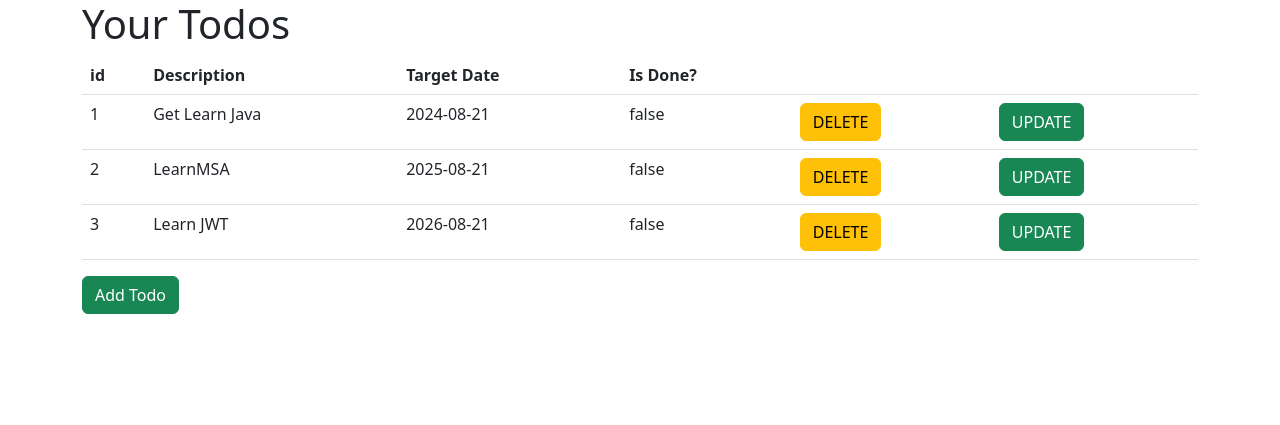
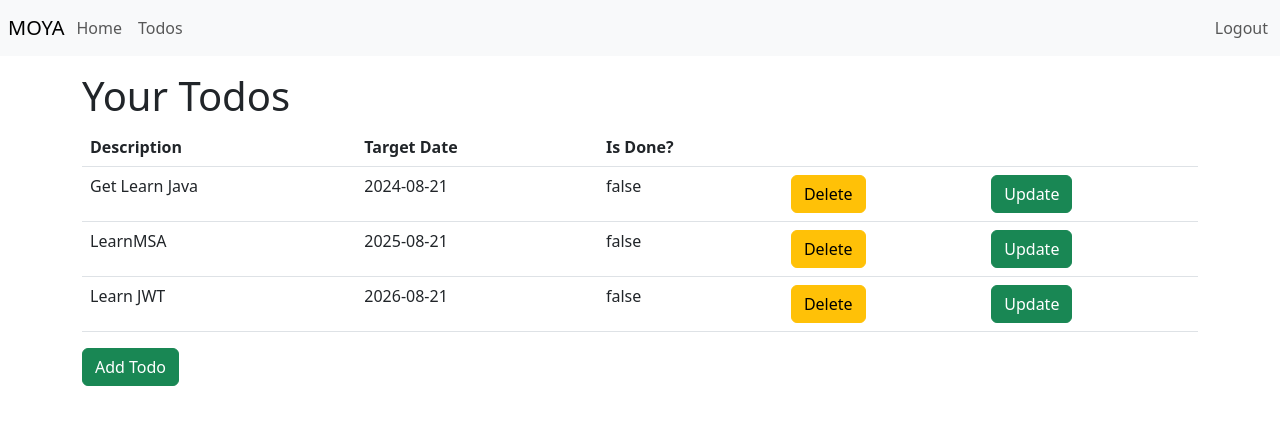
Before and after one commit to yeon-jae/JAVA_PT, a Java web app: page /list-todos in a window 1280 px wide. Shown: the top 425 px of the page. Run offline with Spring Boot 4, a stand-in JSP engine, Linux system fonts and the light colour scheme; some libraries are stand-ins or nearby versions.

Commit message:
jsp_fragment_modified

```diff
--- a/build.gradle
+++ b/build.gradle
@@ -24,6 +24,7 @@ dependencies {
 	implementation 'org.webjars.bowergithub.jquery:jquery:3.6.4'
 	implementation 'org.springframework.boot:spring-boot-starter-validation:3.1.2'
 	implementation 'org.webjars.npm:bootstrap-datepicker:1.9.0'
+	implementation 'org.webjars.bower:bootstrap-datepicker:1.9.0'
 	developmentOnly 'org.springframework.boot:spring-boot-devtools'
 	testImplementation 'org.springframework.boot:spring-boot-starter-test'
 
--- a/src/main/java/com/example/springboot/webapplication/todo/TodoController.java
+++ b/src/main/java/com/example/springboot/webapplication/todo/TodoController.java
@@ -46,7 +46,7 @@ public class TodoController {
         }
         String username=(String)model.get("name");
         todoService.addTodo(username, todo.getDescription(),
-        LocalDate.now().plusYears(1),false);
+        todo.getTargetDate(),false);
         return "redirect:list-todos";
     }
 
--- /dev/null
+++ b/src/main/resources/META-INF/resources/WEB-INF/jsp/common/footer.jsp
@@ -0,0 +1,15 @@
+<!DOCTYPE html>
+<html lang="en">
+<head>
+    <meta charset="UTF-8">
+    <title>Title</title>
+</head>
+<body>
+<script src="webjars/bootstrap/5.3.0/js/bootstrap.min.js"></script>
+		<script src="webjars/jquery/3.6.4/jquery.min.js"></script>
+		<script src="webjars/bootstrap-datepicker/1.9.0/js/bootstrap-datepicker.min.js"></script>
+
+	</body>
+</html>
+</body>
+</html>
--- /dev/null
+++ b/src/main/resources/META-INF/resources/WEB-INF/jsp/common/header.jsp
@@ -0,0 +1,12 @@
+<%@ taglib prefix="c" uri="http://java.sun.com/jsp/jstl/core" %>
+<%@ taglib prefix="form" uri="http://www.springframework.org/tags/form" %>
+
+
+<html>
+	<head>
+		<link href="webjars/bootstrap/5.3.0/css/bootstrap.min.css" rel="stylesheet" >
+		<link href="webjars/bootstrap-datepicker/1.9.0/css/bootstrap-datepicker.standalone.min.css" rel="stylesheet" >
+
+		<title>Manage Your Todos</title>
+	</head>
+	<body>
--- /dev/null
+++ b/src/main/resources/META-INF/resources/WEB-INF/jsp/common/navigation.jsp
@@ -0,0 +1,12 @@
+<nav class="navbar navbar-expand-md navbar-light bg-light mb-3 p-1">
+	<a class="navbar-brand m-1" href="https://courses.in28minutes.com">MOYA</a>
+	<div class="collapse navbar-collapse">
+		<ul class="navbar-nav">
+			<li class="nav-item"><a class="nav-link" href="/">Home</a></li>
+			<li class="nav-item"><a class="nav-link" href="/list-todos">Todos</a></li>
+		</ul>
+	</div>
+	<ul class="navbar-nav">
+		<li class="nav-item"><a class="nav-link" href="/logout">Logout</a></li>
+	</ul>
+</nav>
--- a/src/main/resources/META-INF/resources/WEB-INF/jsp/listTodos.jsp
+++ b/src/main/resources/META-INF/resources/WEB-INF/jsp/listTodos.jsp
@@ -1,43 +1,29 @@
-<%@ taglib prefix="c" uri="http://java.sun.com/jsp/jstl/core" %>
-<html>
-    <head>
-        <link href="webjars/bootstrap/5.3.0/css/bootstrap.min.css" rel="stylesheet" >
-        <title>List todo Pages</title>
-    </head>
-	<body>
+<%@ include file="common/header.jsp" %>
+<%@ include file="common/navigation.jsp" %>
 <div class="container">
-	    <div>
 	<h1>Your Todos</h1>
 	<table class="table">
 		<thead>
 			<tr>
-        						<th>id</th>
 				<th>Description</th>
 				<th>Target Date</th>
 				<th>Is Done?</th>
 				<th></th>
 				<th></th>
-
 			</tr>
 		</thead>
 		<tbody>
 			<c:forEach items="${todos}" var="todo">
 				<tr>
-        							<td>${todo.id}</td>
 					<td>${todo.description}</td>
 					<td>${todo.targetDate}</td>
 					<td>${todo.done}</td>
-        							<td><a href="delete-todo?id=${todo.id}" class="btn btn-warning">DELETE</a></td>
-        							<td><a href="update-todo?id=${todo.id}" class="btn btn-success">UPDATE</a></td>
+					<td> <a href="delete-todo?id=${todo.id}" class="btn btn-warning">Delete</a>   </td>
+					<td> <a href="update-todo?id=${todo.id}" class="btn btn-success">Update</a>   </td>
 				</tr>
 			</c:forEach>
 		</tbody>
 	</table>
 	<a href="add-todo" class="btn btn-success">Add Todo</a>
 </div>
-
-	</div>
-	<script src="webjars/bootstrap/5.3.0/js/bootstrap.min.js"></script>
-        <script src="webjars/jquery/3.6.4/jquery.min.js"></script>
-	</body>
-</html>
+<%@ include file="common/footer.jsp" %>
--- a/src/main/resources/application.properties
+++ b/src/main/resources/application.properties
@@ -2,3 +2,5 @@ spring.mvc.view.prefix=/WEB-INF/jsp/
 spring.mvc.view.suffix=.jsp
 logging.level.org.springframework=debug
 logging.level.com.example.springboot.webapplicatoin=debug
+
+spring.mvc.format.date=yyyy-MM-dd
```
Also changed, not shown: src/main/resources/META-INF/resources/WEB-INF/jsp/todo.jsp (+22 -15 lines), src/main/resources/META-INF/resources/WEB-INF/jsp/welcome.jsp (+7 -18 lines). Lines whose indentation alone changed are shown as unchanged.
